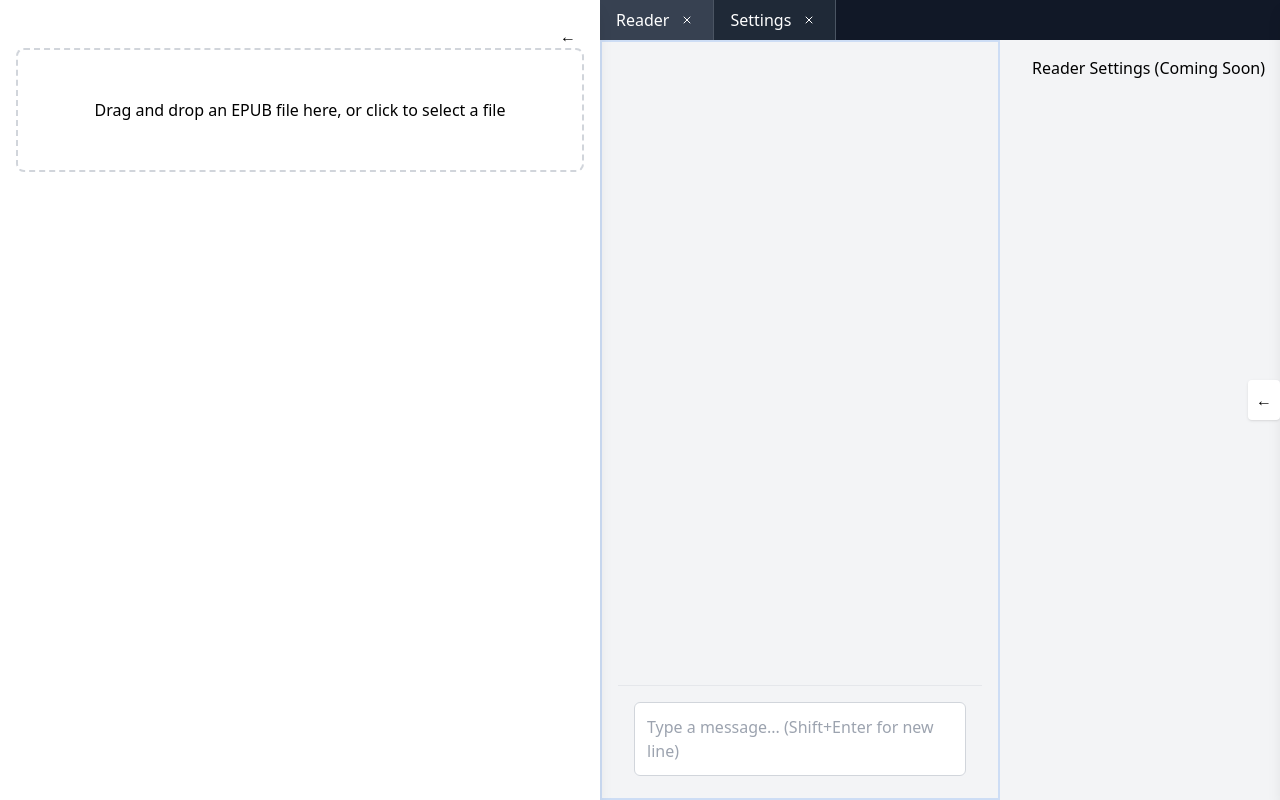
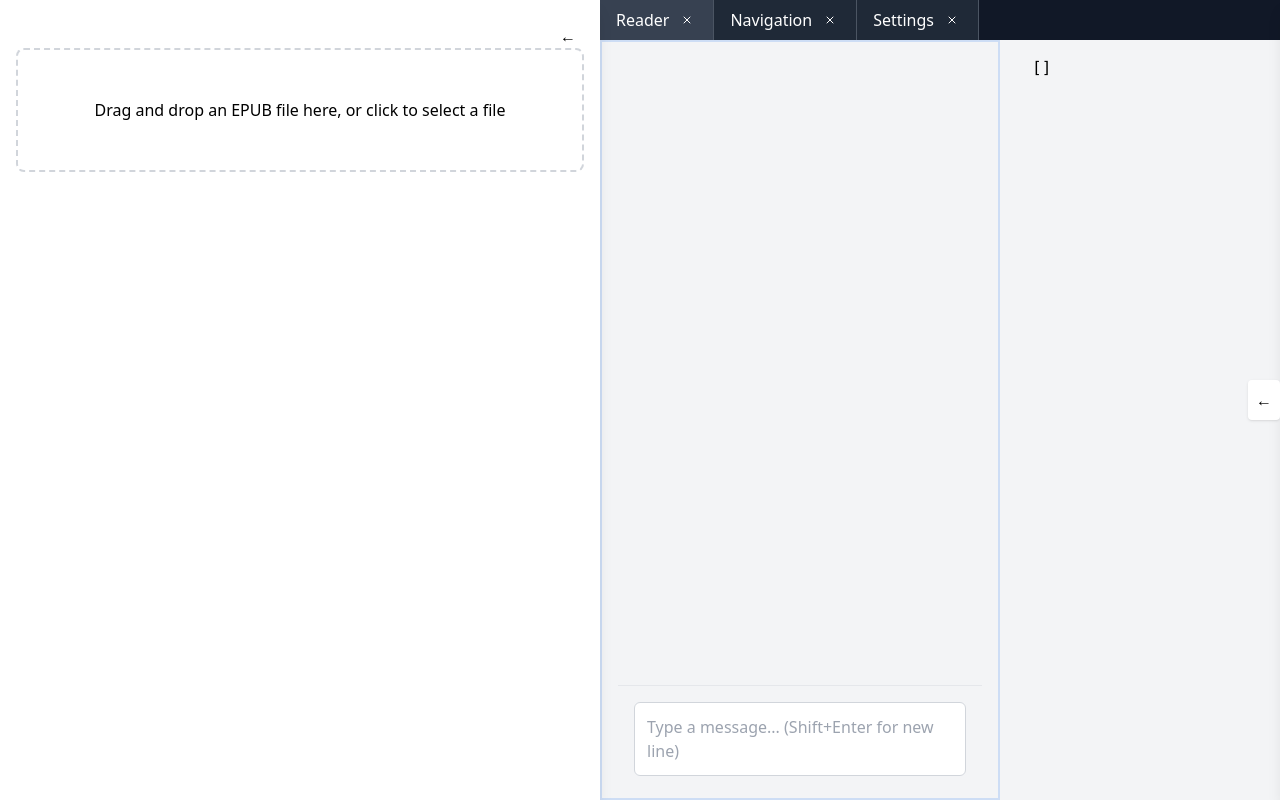
Before and after one commit to hayeah/surfread, a Next.js app: page /epub in a window 1280 px wide. Built offline with nearby package versions, Linux system fonts and the light colour scheme.

Commit message:
improve second level toc listings

```diff
--- a/components/reader/outline.tsx
+++ b/components/reader/outline.tsx
@@ -11,7 +11,29 @@ export function Outline({ toc, onChapterSelect }: OutlineProps) {
     <div className="p-4">
       <h2 className="text-lg font-semibold mb-4">Table of Contents</h2>
       <nav>
-        {toc.map((chapter, index) => (
+        {toc.map((chapter, index) => {
+          const hasSubitems = chapter.subitems && chapter.subitems.length > 0;
+
+          if (hasSubitems) {
+            return (
+              <div key={index}>
+                <div className="py-2 px-4 font-medium text-gray-700">
+                  {chapter.label}
+                </div>
+                {chapter.subitems!.map((subitem, subIndex) => (
+                  <button
+                    key={`${index}-${subIndex}`}
+                    onClick={() => onChapterSelect(subitem.href)}
+                    className="block w-full text-left py-2 pl-8 pr-4 hover:bg-gray-100 rounded text-sm"
+                  >
+                    {subitem.label}
+                  </button>
+                ))}
+              </div>
+            );
+          }
+
+          return (
             <button
               key={index}
               onClick={() => onChapterSelect(chapter.href)}
@@ -19,7 +41,8 @@ export function Outline({ toc, onChapterSelect }: OutlineProps) {
             >
               {chapter.label}
             </button>
-        ))}
+          );
+        })}
       </nav>
     </div>
   );
--- a/pages/epub.tsx
+++ b/pages/epub.tsx
@@ -10,7 +10,7 @@ import { CommandPalette } from '@/components/CommandPalette/CommandPalette';
 import { copyToClipboard } from '@/utils/clipboard';
 
 const EpubReader = () => {
-  const { book, navigation, currentLocation, handleFileAccepted, setCurrentLocation, setScrollPosition, setSelectedText } = useEpubStore();
+  const { book, navigation, currentLocation, handleFileAccepted } = useEpubStore();
 
   return (
     <div className="h-full w-full bg-white">
@@ -50,7 +50,7 @@ const EpubOutline = () => {
 };
 
 export default function EpubPage() {
-  const { book, selectedText, currentLocation, loadLastBook } = useEpubStore();
+  const { book, selectedText, currentLocation, navigation, loadLastBook } = useEpubStore();
   const { onOpen } = useCommandPaletteStore();
 
   useEffect(() => {
@@ -182,10 +182,21 @@ ${selectedText.text}
       ),
     },
     {
+      id: "navigation",
+      label: "Navigation",
+      content: <div className="p-4">
+        {navigation && (
+          <pre>
+            {JSON.stringify(navigation, null, 2)}
+          </pre>)}
+      </div>,
+    },
+    {
       id: "settings",
       label: "Settings",
       content: <div className="p-4">Reader Settings (Coming Soon)</div>,
     },
+
   ];
 
   return (
```
Lines whose indentation alone changed are shown as unchanged.
